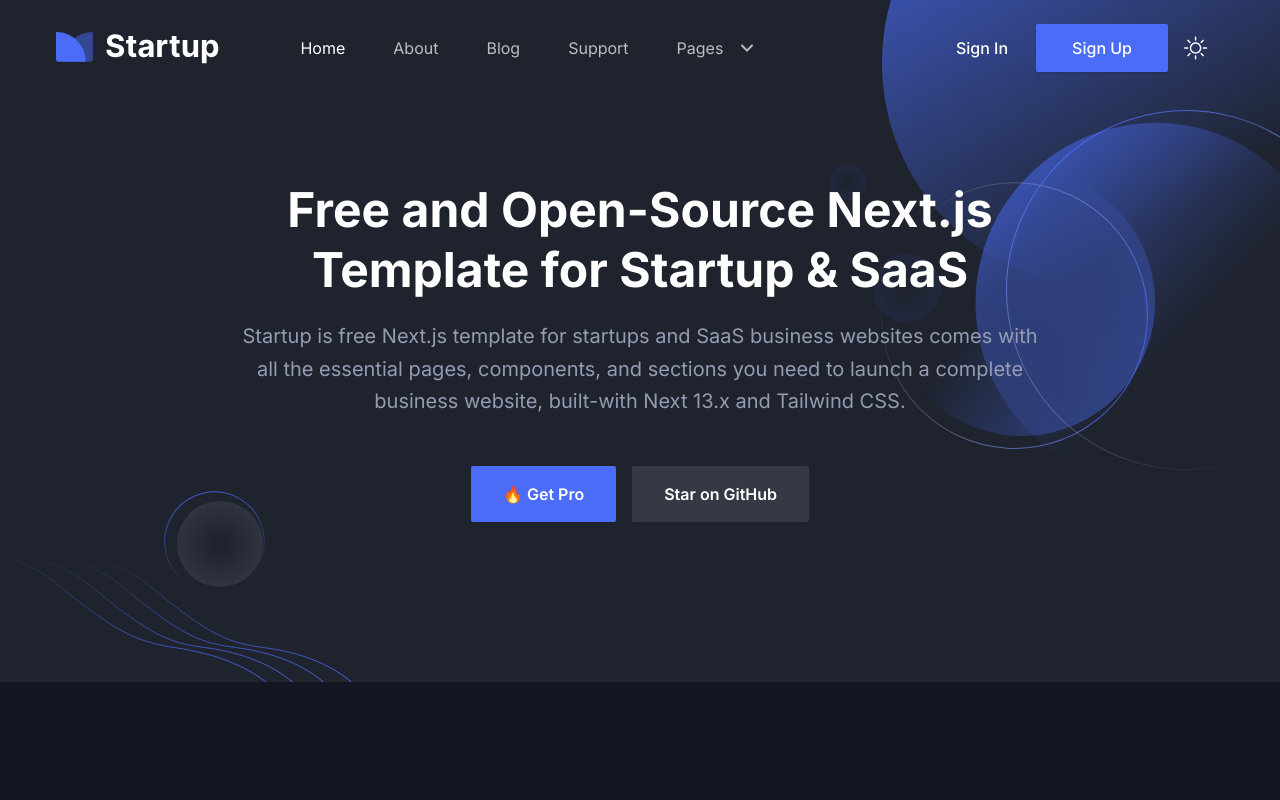
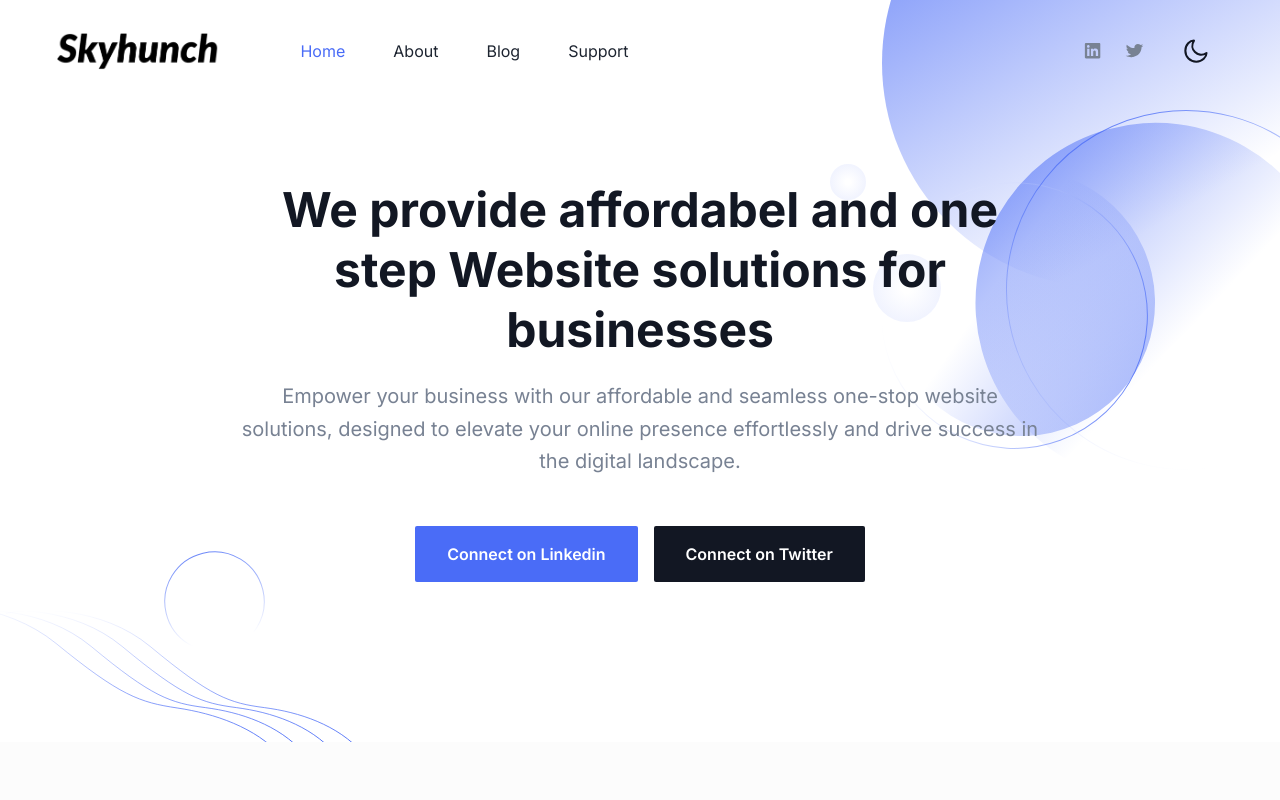
Before and after one commit to SHIVAM-GOUR/business-website, a Next.js app: page / in a window 1280 px wide. Shown: the top 800 px of the page. Built offline with nearby package versions, Linux system fonts and the light colour scheme.

Commit message:
Skyhunch info updated

```diff
--- a/app/page.tsx
+++ b/app/page.tsx
@@ -12,8 +12,8 @@
 import { Metadata } from "next";
 
 export const metadata: Metadata = {
-  title: "Free Next.js Template for Startup and SaaS",
-  description: "This is Home for Startup Nextjs Template",
+  title: "Skyhunch Web solutions",
+  description: "IT consultation and services for Businesses and Institutions",
   // other metadata
 };
 
@@ -28,7 +28,7 @@
       <AboutSectionOne />
       <AboutSectionTwo />
       <Testimonials />
-      <Pricing />
+      {/* <Pricing /> */}
       <Blog />
       <Contact />
     </>
--- a/components/Footer/index.tsx
+++ b/components/Footer/index.tsx
@@ -6,7 +6,7 @@
   return (
     <>
       <footer
-        className="wow fadeInUp dark:bg-gray-dark relative z-10 bg-white pt-16 md:pt-20 lg:pt-24"
+        className="wow fadeInUp relative z-10 bg-white pt-16 dark:bg-gray-dark md:pt-20 lg:pt-24"
         data-wow-delay=".1s"
       >
         <div className="container">
@@ -15,29 +15,34 @@
               <div className="mb-12 max-w-[360px] lg:mb-16">
                 <Link href="/" className="mb-8 inline-block">
                   <Image
-                    src="/images/logo/logo-2.svg"
+                    // src="/images/logo/logo-2.svg"
+                    src="/images/logo/Skyhunch-logos_black_compact.png"
                     alt="logo"
-                    className="w-full dark:hidden"
+                    className=" dark:hidden"
                     width={140}
                     height={30}
                   />
                   <Image
-                    src="/images/logo/logo.svg"
+                    // src="/images/logo/logo.svg"
+                    src="/images/logo/Skyhunch-logos_transparent_compact.png"
                     alt="logo"
-                    className="hidden w-full dark:block"
+                    className="hidden dark:block"
                     width={140}
                     height={30}
                   />
                 </Link>
-                <p className="dark:text-body-color-dark mb-9 text-base leading-relaxed text-body-color">
-                  Lorem ipsum dolor sit amet, consectetur adipiscing elit.
-                  Integer lobortis.
+                <p className="mb-9 text-base leading-relaxed text-body-color dark:text-body-color-dark">
+                  Empower your business with our affordable and seamless
+                  one-stop website solutions, designed to elevate your online
+                  presence effortlessly and drive success in the digital
+                  landscape.
                 </p>
                 <div className="flex items-center">
-                  <a
+                  {/* Facebook link */}
+                  {/* <a
                     href="/"
                     aria-label="social-link"
-                    className="dark:text-body-color-dark mr-6 text-body-color duration-300 hover:text-primary dark:hover:text-primary"
+                    className="mr-6 text-body-color duration-300 hover:text-primary dark:text-body-color-dark dark:hover:text-primary"
                   >
                     <svg
                       width="9"
@@ -47,11 +52,13 @@
                     >
                       <path d="M8.13643 7H6.78036H6.29605V6.43548V4.68548V4.12097H6.78036H7.79741C8.06378 4.12097 8.28172 3.89516 8.28172 3.55645V0.564516C8.28172 0.254032 8.088 0 7.79741 0H6.02968C4.11665 0 2.78479 1.58064 2.78479 3.92339V6.37903V6.94355H2.30048H0.65382C0.314802 6.94355 0 7.25403 0 7.70564V9.7379C0 10.1331 0.266371 10.5 0.65382 10.5H2.25205H2.73636V11.0645V16.7379C2.73636 17.1331 3.00273 17.5 3.39018 17.5H5.66644C5.81174 17.5 5.93281 17.4153 6.02968 17.3024C6.12654 17.1895 6.19919 16.9919 6.19919 16.8226V11.0927V10.5282H6.70771H7.79741C8.11222 10.5282 8.35437 10.3024 8.4028 9.96371V9.93548V9.90726L8.74182 7.95968C8.76604 7.7621 8.74182 7.53629 8.59653 7.31048C8.54809 7.16935 8.33016 7.02823 8.13643 7Z" />
                     </svg>
-                  </a>
+                  </a> */}
+
+                  {/* Twitter Link */}
                   <a
-                    href="/"
+                    href="https://twitter.com/Skyhunch_tech"
                     aria-label="social-link"
-                    className="dark:text-body-color-dark mr-6 text-body-color duration-300 hover:text-primary dark:hover:text-primary"
+                    className="mr-6 text-body-color duration-300 hover:text-primary dark:text-body-color-dark dark:hover:text-primary"
                   >
                     <svg
                       width="19"
@@ -62,10 +69,12 @@
                       <path d="M16.3024 2.26027L17.375 1.0274C17.6855 0.693493 17.7702 0.436644 17.7984 0.308219C16.9516 0.770548 16.1613 0.924658 15.6532 0.924658H15.4556L15.3427 0.821918C14.6653 0.282534 13.8185 0 12.9153 0C10.9395 0 9.3871 1.48973 9.3871 3.21062C9.3871 3.31336 9.3871 3.46747 9.41532 3.57021L9.5 4.0839L8.90726 4.05822C5.29435 3.95548 2.33065 1.13014 1.85081 0.642123C1.06048 1.92637 1.5121 3.15925 1.99194 3.92979L2.95161 5.36815L1.42742 4.5976C1.45565 5.67637 1.90726 6.52397 2.78226 7.14041L3.54435 7.65411L2.78226 7.93665C3.2621 9.24658 4.33468 9.78596 5.125 9.99144L6.16935 10.2483L5.18145 10.8647C3.60081 11.8921 1.625 11.8151 0.75 11.738C2.52823 12.8682 4.64516 13.125 6.1129 13.125C7.21371 13.125 8.03226 13.0223 8.22984 12.9452C16.1331 11.25 16.5 4.82877 16.5 3.54452V3.36473L16.6694 3.26199C17.629 2.44007 18.0242 2.00342 18.25 1.74658C18.1653 1.77226 18.0524 1.82363 17.9395 1.84932L16.3024 2.26027Z" />
                     </svg>
                   </a>
-                  <a
+
+                  {/* Youtube link */}
+                  {/* <a
                     href="/"
                     aria-label="social-link"
-                    className="dark:text-body-color-dark mr-6 text-body-color duration-300 hover:text-primary dark:hover:text-primary"
+                    className="mr-6 text-body-color duration-300 hover:text-primary dark:text-body-color-dark dark:hover:text-primary"
                   >
                     <svg
                       width="18"
@@ -75,11 +84,13 @@
                     >
                       <path d="M17.5058 2.07119C17.3068 1.2488 16.7099 0.609173 15.9423 0.395963C14.5778 7.26191e-08 9.0627 0 9.0627 0C9.0627 0 3.54766 7.26191e-08 2.18311 0.395963C1.41555 0.609173 0.818561 1.2488 0.619565 2.07119C0.25 3.56366 0.25 6.60953 0.25 6.60953C0.25 6.60953 0.25 9.68585 0.619565 11.1479C0.818561 11.9703 1.41555 12.6099 2.18311 12.8231C3.54766 13.2191 9.0627 13.2191 9.0627 13.2191C9.0627 13.2191 14.5778 13.2191 15.9423 12.8231C16.7099 12.6099 17.3068 11.9703 17.5058 11.1479C17.8754 9.68585 17.8754 6.60953 17.8754 6.60953C17.8754 6.60953 17.8754 3.56366 17.5058 2.07119ZM7.30016 9.44218V3.77687L11.8771 6.60953L7.30016 9.44218Z" />
                     </svg>
-                  </a>
+                  </a> */}
+
+                  {/* Linkedin link */}
                   <a
-                    href="/"
+                    href="https://www.linkedin.com/company/skyhunch"
                     aria-label="social-link"
-                    className="dark:text-body-color-dark text-body-color duration-300 hover:text-primary dark:hover:text-primary"
+                    className="text-body-color duration-300 hover:text-primary dark:text-body-color-dark dark:hover:text-primary"
                   >
                     <svg
                       width="17"
@@ -103,7 +114,7 @@
                   <li>
                     <a
                       href="/blogs"
-                      className="dark:text-body-color-dark mb-4 inline-block text-base text-body-color duration-300 hover:text-primary dark:hover:text-primary"
+                      className="mb-4 inline-block text-base text-body-color duration-300 hover:text-primary dark:text-body-color-dark dark:hover:text-primary"
                     >
                       Blog
                     </a>
@@ -111,7 +122,7 @@
                   <li>
                     <a
                       href="/pricing"
-                      className="dark:text-body-color-dark mb-4 inline-block text-base text-body-color duration-300 hover:text-primary dark:hover:text-primary"
+                      className="mb-4 inline-block text-base text-body-color duration-300 hover:text-primary dark:text-body-color-dark dark:hover:text-primary"
                     >
                       Pricing
                     </a>
@@ -119,7 +130,7 @@
                   <li>
                     <a
                       href="/about"
-                      className="dark:text-body-color-dark mb-4 inline-block text-base text-body-color duration-300 hover:text-primary dark:hover:text-primary"
+                      className="mb-4 inline-block text-base text-body-color duration-300 hover:text-primary dark:text-body-color-dark dark:hover:text-primary"
                     >
                       About
                     </a>
@@ -137,7 +148,7 @@
                   <li>
                     <a
                       href="/"
-                      className="dark:text-body-color-dark mb-4 inline-block text-base text-body-color duration-300 hover:text-primary dark:hover:text-primary"
+                      className="mb-4 inline-block text-base text-body-color duration-300 hover:text-primary dark:text-body-color-dark dark:hover:text-primary"
                     >
                       TOS
                     </a>
@@ -145,7 +156,7 @@
                   <li>
                     <a
                       href="/"
-                      className="dark:text-body-color-dark mb-4 inline-block text-base text-body-color duration-300 hover:text-primary dark:hover:text-primary"
+                      className="mb-4 inline-block text-base text-body-color duration-300 hover:text-primary dark:text-body-color-dark dark:hover:text-primary"
                     >
                       Privacy Policy
                     </a>
@@ -153,7 +164,7 @@
                   <li>
                     <a
                       href="/"
-                      className="dark:text-body-color-dark mb-4 inline-block text-base text-body-color duration-300 hover:text-primary dark:hover:text-primary"
+                      className="mb-4 inline-block text-base text-body-color duration-300 hover:text-primary dark:text-body-color-dark dark:hover:text-primary"
                     >
                       Refund Policy
                     </a>
@@ -171,7 +182,7 @@
                   <li>
                     <a
                       href="/contact"
-                      className="dark:text-body-color-dark mb-4 inline-block text-base text-body-color duration-300 hover:text-primary dark:hover:text-primary"
+                      className="mb-4 inline-block text-base text-body-color duration-300 hover:text-primary dark:text-body-color-dark dark:hover:text-primary"
                     >
                       Open Support Ticket
                     </a>
@@ -179,7 +190,7 @@
                   <li>
                     <a
                       href="/"
-                      className="dark:text-body-color-dark mb-4 inline-block text-base text-body-color duration-300 hover:text-primary dark:hover:text-primary"
+                      className="mb-4 inline-block text-base text-body-color duration-300 hover:text-primary dark:text-body-color-dark dark:hover:text-primary"
                     >
                       Terms of Use
                     </a>
@@ -187,7 +198,7 @@
                   <li>
                     <a
                       href="/about"
-                      className="dark:text-body-color-dark mb-4 inline-block text-base text-body-color duration-300 hover:text-primary dark:hover:text-primary"
+                      className="mb-4 inline-block text-base text-body-color duration-300 hover:text-primary dark:text-body-color-dark dark:hover:text-primary"
                     >
                       About
                     </a>
@@ -200,10 +211,11 @@
           <div className="h-px w-full bg-gradient-to-r from-transparent via-[#D2D8E183] to-transparent dark:via-[#959CB183]"></div>
           <div className="py-8">
             <p className="text-center text-base text-body-color dark:text-white">
-              Template by UIdeck and{" "}
-              <a href="https://nextjstemplates.com" rel="nofollow noopener">
-                Next.js Templates
+              Copyright &copy; 2024,{" "}
+              <a href="https://skyhunch.com" rel="nofollow noopener">
+                skyhunch.com
               </a>
+              {", "}All Rights Reserved.
             </p>
           </div>
         </div>
--- a/components/Header/ThemeToggler.tsx
+++ b/components/Header/ThemeToggler.tsx
@@ -1,7 +1,11 @@
 import { useTheme } from "next-themes";
+import { useEffect } from "react";
 
 const ThemeToggler = () => {
   const { theme, setTheme } = useTheme();
+  useEffect(() => {
+    setTheme('light')
+  },[setTheme])
   return (
     <button aria-label='theme toggler'
       onClick={() => setTheme(theme === "dark" ? "light" : "dark")}
--- a/components/Header/index.tsx
+++ b/components/Header/index.tsx
@@ -43,7 +43,7 @@
       <header
         className={`header left-0 top-0 z-40 flex w-full items-center ${
           sticky
-            ? "dark:bg-gray-dark dark:shadow-sticky-dark fixed z-[9999] bg-white !bg-opacity-80 shadow-sticky backdrop-blur-sm transition"
+            ? "fixed z-[9999] bg-white !bg-opacity-80 shadow-sticky backdrop-blur-sm transition dark:bg-gray-dark dark:shadow-sticky-dark"
             : "absolute bg-transparent"
         }`}
       >
@@ -57,14 +57,16 @@
                 } `}
               >
                 <Image
-                  src="/images/logo/logo-2.svg"
+                  // src="/images/logo/logo-2.svg"
+                  src="/images/logo/Skyhunch-logos_black_compact.png"
                   alt="logo"
                   width={140}
                   height={30}
                   className="w-full dark:hidden"
                 />
                 <Image
-                  src="/images/logo/logo.svg"
+                  // src="/images/logo/logo.svg"
+                  src="/images/logo/Skyhunch-logos_transparent_compact.png"
                   alt="logo"
                   width={140}
                   height={30}
@@ -159,7 +161,38 @@
                 </nav>
               </div>
               <div className="flex items-center justify-end pr-16 lg:pr-0">
-                <Link
+                {/* SOCIAL LINKS */}
+                <a
+                  href="https://www.linkedin.com/company/skyhunch"
+                  aria-label="social-link"
+                  className="mr-6 text-body-color duration-300 hover:text-primary dark:text-body-color-dark dark:hover:text-primary"
+                >
+                  <svg
+                    width="17"
+                    height="16"
+                    viewBox="0 0 17 16"
+                    className="fill-current"
+                  >
+                    <path d="M15.2196 0H1.99991C1.37516 0 0.875366 0.497491 0.875366 1.11936V14.3029C0.875366 14.8999 1.37516 15.4222 1.99991 15.4222H15.1696C15.7943 15.4222 16.2941 14.9247 16.2941 14.3029V1.09448C16.3441 0.497491 15.8443 0 15.2196 0ZM5.44852 13.1089H3.17444V5.7709H5.44852V13.1089ZM4.29899 4.75104C3.54929 4.75104 2.97452 4.15405 2.97452 3.43269C2.97452 2.71133 3.57428 2.11434 4.29899 2.11434C5.02369 2.11434 5.62345 2.71133 5.62345 3.43269C5.62345 4.15405 5.07367 4.75104 4.29899 4.75104ZM14.07 13.1089H11.796V9.55183C11.796 8.7061 11.771 7.58674 10.5964 7.58674C9.39693 7.58674 9.222 8.53198 9.222 9.47721V13.1089H6.94792V5.7709H9.17202V6.79076H9.19701C9.52188 6.19377 10.2466 5.59678 11.3711 5.59678C13.6952 5.59678 14.12 7.08925 14.12 9.12897V13.1089H14.07Z" />
+                  </svg>
+                </a>
+                <a
+                  href="https://twitter.com/Skyhunch_tech"
+                  aria-label="social-link"
+                  className="mr-6 text-body-color duration-300 hover:text-primary dark:text-body-color-dark dark:hover:text-primary"
+                >
+                  <svg
+                    width="19"
+                    height="14"
+                    viewBox="0 0 19 14"
+                    className="fill-current"
+                  >
+                    <path d="M16.3024 2.26027L17.375 1.0274C17.6855 0.693493 17.7702 0.436644 17.7984 0.308219C16.9516 0.770548 16.1613 0.924658 15.6532 0.924658H15.4556L15.3427 0.821918C14.6653 0.282534 13.8185 0 12.9153 0C10.9395 0 9.3871 1.48973 9.3871 3.21062C9.3871 3.31336 9.3871 3.46747 9.41532 3.57021L9.5 4.0839L8.90726 4.05822C5.29435 3.95548 2.33065 1.13014 1.85081 0.642123C1.06048 1.92637 1.5121 3.15925 1.99194 3.92979L2.95161 5.36815L1.42742 4.5976C1.45565 5.67637 1.90726 6.52397 2.78226 7.14041L3.54435 7.65411L2.78226 7.93665C3.2621 9.24658 4.33468 9.78596 5.125 9.99144L6.16935 10.2483L5.18145 10.8647C3.60081 11.8921 1.625 11.8151 0.75 11.738C2.52823 12.8682 4.64516 13.125 6.1129 13.125C7.21371 13.125 8.03226 13.0223 8.22984 12.9452C16.1331 11.25 16.5 4.82877 16.5 3.54452V3.36473L16.6694 3.26199C17.629 2.44007 18.0242 2.00342 18.25 1.74658C18.1653 1.77226 18.0524 1.82363 17.9395 1.84932L16.3024 2.26027Z" />
+                  </svg>
+                </a>
+
+                {/* LOGIN/SIGNUP BUTTONS */}
+                {/* <Link
                   href="/signin"
                   className="hidden px-7 py-3 text-base font-medium text-dark hover:opacity-70 dark:text-white md:block"
                 >
@@ -170,7 +203,7 @@
                   className="ease-in-up shadow-btn hover:shadow-btn-hover hidden rounded-sm bg-primary px-8 py-3 text-base font-medium text-white transition duration-300 hover:bg-opacity-90 md:block md:px-9 lg:px-6 xl:px-9"
                 >
                   Sign Up
-                </Link>
+                </Link> */}
                 <div>
                   <ThemeToggler />
                 </div>
--- a/components/Header/menuData.tsx
+++ b/components/Header/menuData.tsx
@@ -25,60 +25,60 @@
     path: "/contact",
     newTab: false,
   },
-  {
-    id: 4,
-    title: "Pages",
-    newTab: false,
-    submenu: [
-      {
-        id: 41,
-        title: "About Page",
-        path: "/about",
-        newTab: false,
-      },
-      {
-        id: 42,
-        title: "Contact Page",
-        path: "/contact",
-        newTab: false,
-      },
-      {
-        id: 43,
-        title: "Blog Grid Page",
-        path: "/blog",
-        newTab: false,
-      },
-      {
-        id: 44,
-        title: "Blog Sidebar Page",
-        path: "/blog-sidebar",
-        newTab: false,
-      },
-      {
-        id: 45,
-        title: "Blog Details Page",
-        path: "/blog-details",
-        newTab: false,
-      },
-      {
-        id: 46,
-        title: "Sign In Page",
-        path: "/signin",
-        newTab: false,
-      },
-      {
-        id: 47,
-        title: "Sign Up Page",
-        path: "/signup",
-        newTab: false,
-      },
-      {
-        id: 48,
-        title: "Error Page",
-        path: "/error",
-        newTab: false,
-      },
-    ],
-  },
+  // {
+  //   id: 4,
+  //   title: "Pages",
+  //   newTab: false,
+  //   submenu: [
+  //     {
+  //       id: 41,
+  //       title: "About Page",
+  //       path: "/about",
+  //       newTab: false,
+  //     },
+  //     {
+  //       id: 42,
+  //       title: "Contact Page",
+  //       path: "/contact",
+  //       newTab: false,
+  //     },
+  //     {
+  //       id: 43,
+  //       title: "Blog Grid Page",
+  //       path: "/blog",
+  //       newTab: false,
+  //     },
+  //     {
+  //       id: 44,
+  //       title: "Blog Sidebar Page",
+  //       path: "/blog-sidebar",
+  //       newTab: false,
+  //     },
+  //     {
+  //       id: 45,
+  //       title: "Blog Details Page",
+  //       path: "/blog-details",
+  //       newTab: false,
+  //     },
+  //     {
+  //       id: 46,
+  //       title: "Sign In Page",
+  //       path: "/signin",
+  //       newTab: false,
+  //     },
+  //     {
+  //       id: 47,
+  //       title: "Sign Up Page",
+  //       path: "/signup",
+  //       newTab: false,
+  //     },
+  //     {
+  //       id: 48,
+  //       title: "Error Page",
+  //       path: "/error",
+  //       newTab: false,
+  //     },
+  //   ],
+  // },
 ];
 export default menuData;
--- a/components/Hero/index.tsx
+++ b/components/Hero/index.tsx
@@ -5,7 +5,7 @@
     <>
       <section
         id="home"
-        className="dark:bg-gray-dark relative z-10 overflow-hidden bg-white pb-16 pt-[120px] md:pb-[120px] md:pt-[150px] xl:pb-[160px] xl:pt-[180px] 2xl:pb-[200px] 2xl:pt-[210px]"
+        className="relative z-10 overflow-hidden bg-white pb-16 pt-[120px] dark:bg-gray-dark md:pb-[120px] md:pt-[150px] xl:pb-[160px] xl:pt-[180px] 2xl:pb-[200px] 2xl:pt-[210px]"
       >
         <div className="container">
           <div className="-mx-4 flex flex-wrap">
@@ -15,26 +15,27 @@
                 data-wow-delay=".2s"
               >
                 <h1 className="mb-5 text-3xl font-bold leading-tight text-black dark:text-white sm:text-4xl sm:leading-tight md:text-5xl md:leading-tight">
-                  Free and Open-Source Next.js Template for Startup & SaaS
+                  We provide affordabel and one step Website solutions for
+                  businesses
                 </h1>
-                <p className="dark:text-body-color-dark mb-12 text-base !leading-relaxed text-body-color sm:text-lg md:text-xl">
-                  Startup is free Next.js template for startups and SaaS
-                  business websites comes with all the essential pages,
-                  components, and sections you need to launch a complete
-                  business website, built-with Next 13.x and Tailwind CSS.
+                <p className="mb-12 text-base !leading-relaxed text-body-color dark:text-body-color-dark sm:text-lg md:text-xl">
+                  Empower your business with our affordable and seamless
+                  one-stop website solutions, designed to elevate your online
+                  presence effortlessly and drive success in the digital
+                  landscape.
                 </p>
                 <div className="flex flex-col items-center justify-center space-y-4 sm:flex-row sm:space-x-4 sm:space-y-0">
                   <Link
-                    href="https://nextjstemplates.com/templates/saas-starter-startup"
+                    href="https://www.linkedin.com/company/skyhunch"
                     className="rounded-sm bg-primary px-8 py-4 text-base font-semibold text-white duration-300 ease-in-out hover:bg-primary/80"
                   >
-                    🔥 Get Pro
+                    Connect on Linkedin
                   </Link>
                   <Link
-                    href="https://github.com/NextJSTemplates/startup-nextjs"
+                    href="https://twitter.com/Skyhunch_tech"
                     className="inline-block rounded-sm bg-black px-8 py-4 text-base font-semibold text-white duration-300 ease-in-out hover:bg-black/90 dark:bg-white/10 dark:text-white dark:hover:bg-white/5"
                   >
-                    Star on GitHub
+                    Connect on Twitter
                   </Link>
                 </div>
               </div>
```
Also changed, not shown: public/images/logo/Skyhunch-logos_black_compact.png (added), public/images/logo/Skyhunch-logos_transparent_compact.png (added).
